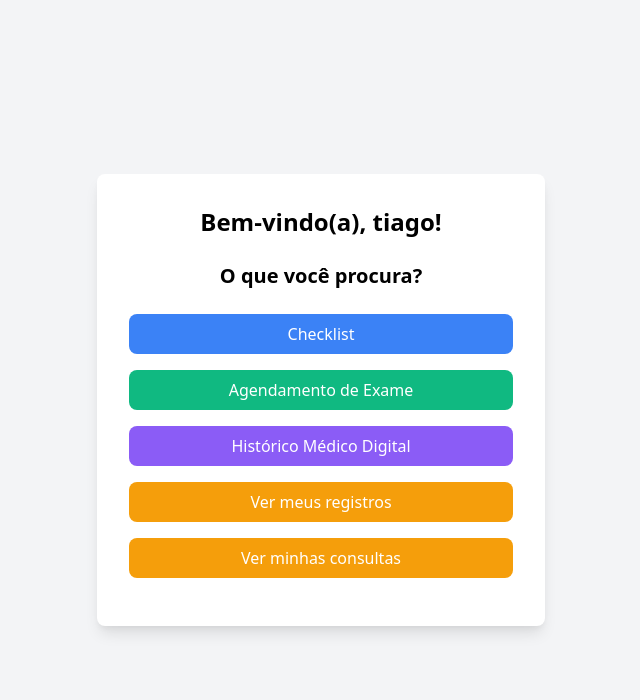
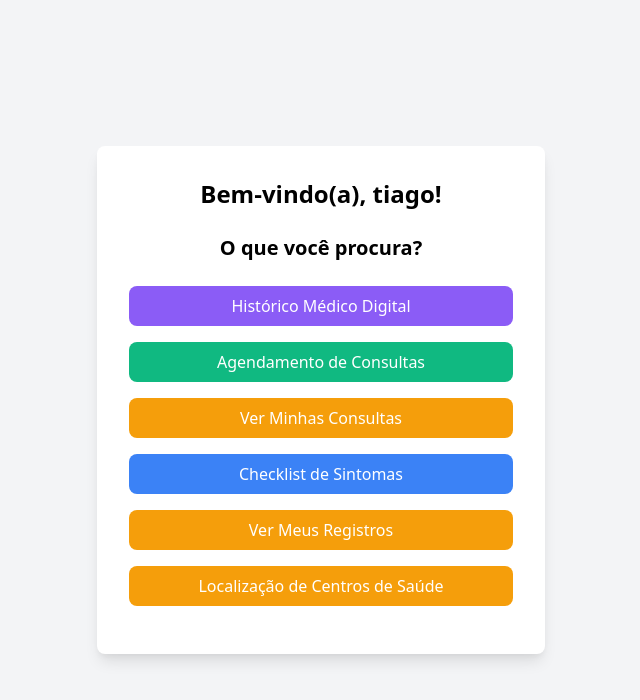
Before and after one commit to gabsvelozo/Projeto-FDS, a Django app: page /menu/ in a window 1280 px wide. Shown: the top 700 px of the page, without its empty margins (319-959 px from the left). Run offline with Django 5.2, Linux system fonts and the light colour scheme; a user stored in the database is signed in; parts of the project's set-up code (start-up, migrations or seed data) failed here and were passed over.

Commit message:
adição da localização

```diff
--- a/saude/templates/menu.html
+++ b/saude/templates/menu.html
@@ -30,19 +30,22 @@
         <h1 class="text-xl text-center font-bold mb-6">O que você procura?</h1>
         <ul class="list-none">
             <li class="mb-4">
-                <a href="{% url 'saude:checklist' %}" class="block bg-blue-500 text-white py-2 px-4 rounded-lg hover:bg-blue-600 text-center">Checklist</a>
-            </li>
-            <li class="mb-4">
-                <a href="{% url 'saude:agendamento' %}" class="block bg-green-500 text-white py-2 px-4 rounded-lg hover:bg-green-600 text-center">Agendamento de Exame</a>
-            </li>
-            <li class="mb-4">
                 <a href="{% url 'saude:historico_form' %}" class="block bg-purple-500 text-white py-2 px-4 rounded-lg hover:bg-purple-600 text-center">Histórico Médico Digital</a>
             </li>
             <li class="mb-4">
-                <a href="{% url 'saude:registros' %}" class="block bg-yellow-500 text-white py-2 px-4 rounded-lg hover:bg-yellow-600 text-center">Ver meus registros</a>
+                <a href="{% url 'saude:agendamento' %}" class="block bg-green-500 text-white py-2 px-4 rounded-lg hover:bg-green-600 text-center">Agendamento de Consultas</a>
             </li>
             <li class="mb-4">
-                <a href="{% url 'saude:consultas' %}" class="block bg-yellow-500 text-white py-2 px-4 rounded-lg hover:bg-yellow-600 text-center">Ver minhas consultas</a>
+                <a href="{% url 'saude:consultas' %}" class="block bg-yellow-500 text-white py-2 px-4 rounded-lg hover:bg-yellow-600 text-center">Ver Minhas Consultas</a>
+            </li>
+            <li class="mb-4">
+                <a href="{% url 'saude:checklist' %}" class="block bg-blue-500 text-white py-2 px-4 rounded-lg hover:bg-blue-600 text-center">Checklist de Sintomas</a>
+            </li>
+            <li class="mb-4">
+                <a href="{% url 'saude:registros' %}" class="block bg-yellow-500 text-white py-2 px-4 rounded-lg hover:bg-yellow-600 text-center">Ver Meus Registros</a>
+            </li>
+            <li class="mb-4">
+                <a href="{% url 'saude:localizacao' %}" class="block bg-yellow-500 text-white py-2 px-4 rounded-lg hover:bg-yellow-600 text-center">Localização de Centros de Saúde</a>
             </li>
         </ul>
     </div>
--- a/saude/urls.py
+++ b/saude/urls.py
@@ -1,5 +1,5 @@
 from django.urls import path
-from saude.views import AgendamentoView, ConsultasView
+from saude.views import AgendamentoView, ConsultasView, LocalView
 from . import views
 
 app_name = 'saude'
@@ -17,4 +17,5 @@ urlpatterns = [
     path('sucesso/', views.Sucesso.as_view(), name='sucesso'),
     path('', views.login_view, name='login'),
     path('cadastro/', views.cadastro_view, name='cadastro'),
+    path('localizacao/', LocalView.as_view(), name='localizacao'),
 ]
--- a/saude/views.py
+++ b/saude/views.py
@@ -3,7 +3,7 @@ from django.views import View
 from .models import HistoricoMedico, SintomasUsuario
 from django.contrib.auth import authenticate, login as lg, login
 from django.contrib.auth.models import User
-from saude.models import Especialidade, Local, Consulta
+from saude.models import Especialidade, Local, Consulta, Bairros, Locais
 from django.contrib import messages
 from django.contrib.auth.decorators import login_required
 
@@ -221,3 +221,13 @@ def delete_registro_view(request, id):
         return redirect('saude:registros')
 
     return render(request, 'confirmar_exclusao.html', {'registro': registro})
+
+class LocalView(View):
+    def get(self, request):
+        bairros = Bairros.objects.all()
+        locais = None
+        bairro_id = request.GET.get('bairro')
+        if bairro_id:
+            locais = Local.objects.filter(bairro_id=bairro_id)
+
+        return render(request, 'localizacao.html', {'bairros': bairros, 'locais': locais})
```
Also changed, not shown: saude/models.py (+13 -0 lines), saude/templates/localizacao.html (added, +25 -0 lines), db.sqlite3, saude/migrations/0003_bairros_locais.py (added).
